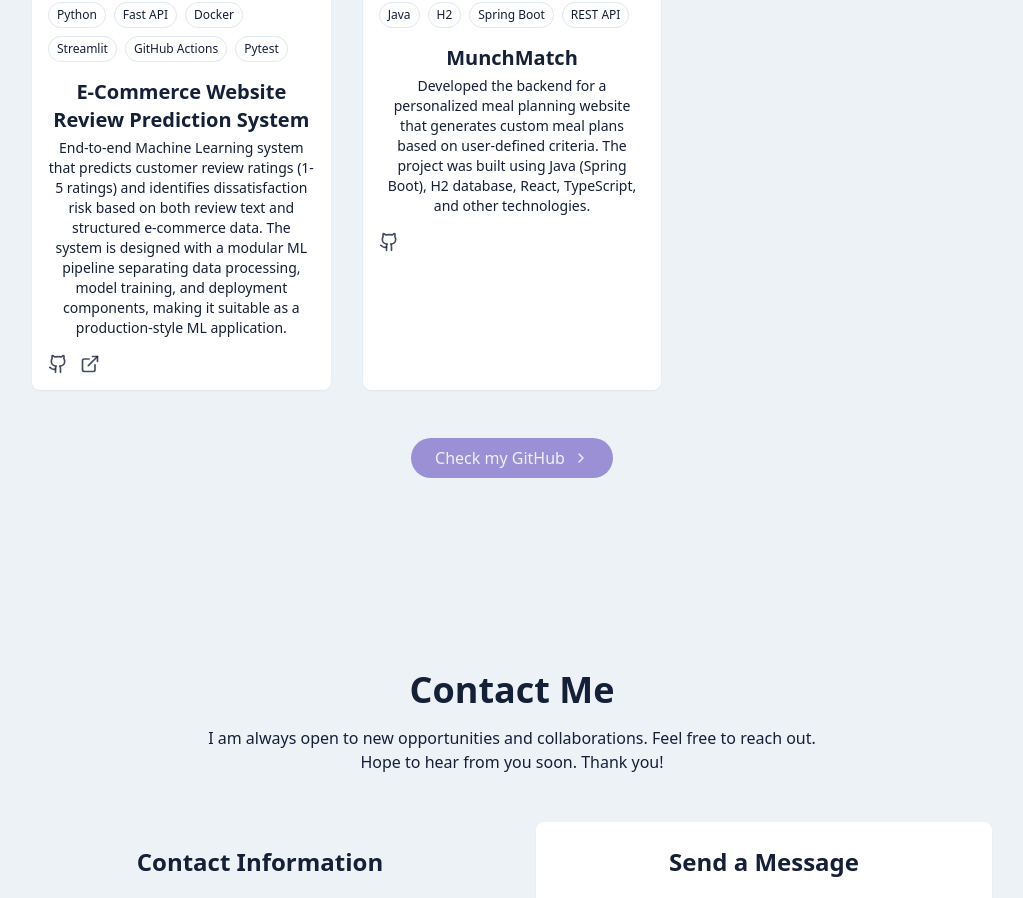
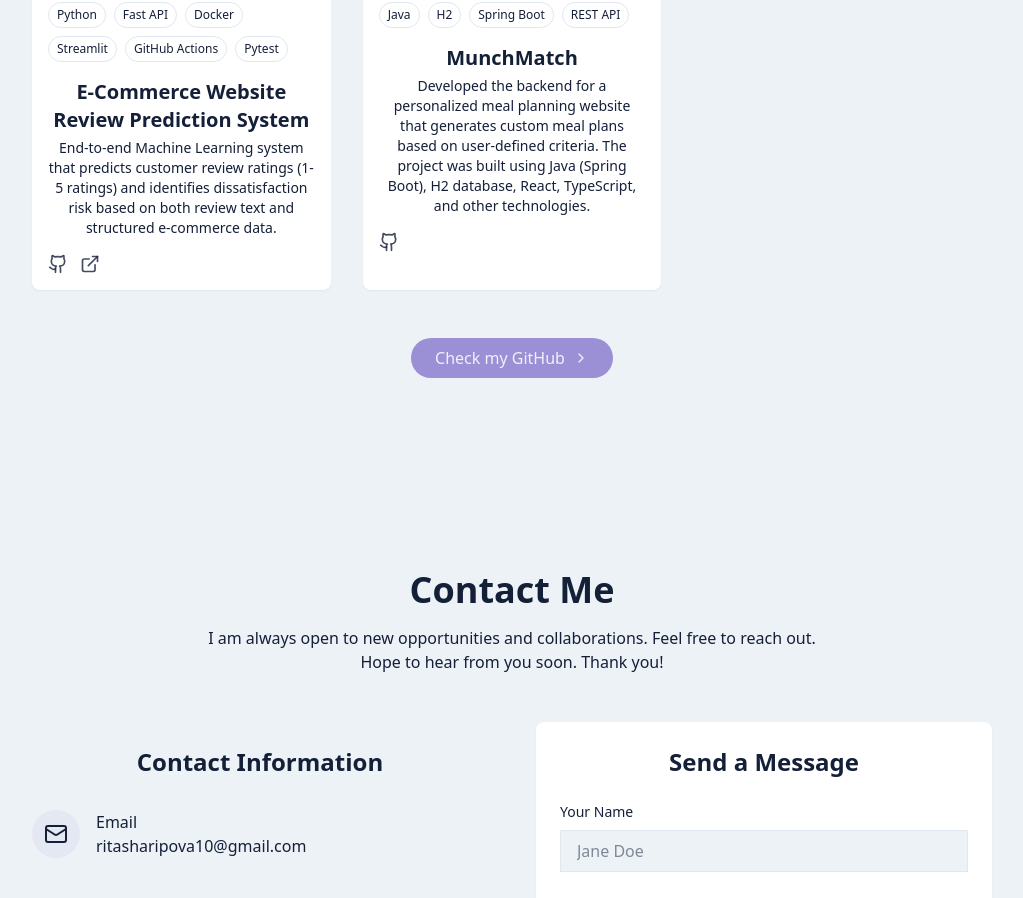
Before and after one commit to SharipovaRi/My-Portfolio-Project, a React (Vite) app in the folder client/: page / in a window 1280 px wide. Shown: the part 3480-4378 px from the top of the page, without its empty margins (128-1151 px from the left). Built offline with nearby package versions, Linux system fonts and the light colour scheme.

Commit message:
update text in the project section

```diff
--- a/client/src/components/ProjectsSection.jsx
+++ b/client/src/components/ProjectsSection.jsx
@@ -5,9 +5,9 @@ const projects = [
     /* Project 1*/
     id: 1,
     title: "E-Commerce Website Review Prediction System",
-    description: "End-to-end Machine Learning system that predicts customer review ratings (1-5 ratings) and identifies dissatisfaction risk based on both review text and structured e-commerce data. The system is designed with a modular ML pipeline separating data processing, model training, and deployment components, making it suitable as a production-style ML application.",
+    description: "End-to-end Machine Learning system that predicts customer review ratings (1-5 ratings) and identifies dissatisfaction risk based on both review text and structured e-commerce data.",
     image: "/projects/Picture2.png",
-    tags: ["Python", "Fast API", "Docker", "Streamlit",  "GitHub Actions", "Pytest"],
+    tags: ["Python", "Fast API", "Docker", "Streamlit", "GitHub Actions", "Pytest"],
     githubURL:"https://github.com/SharipovaRi/ecommerce_review_prediction_system",
     websiteURL: "https://e-commerce-review-prediction-system.up.railway.app/"
 },
```
